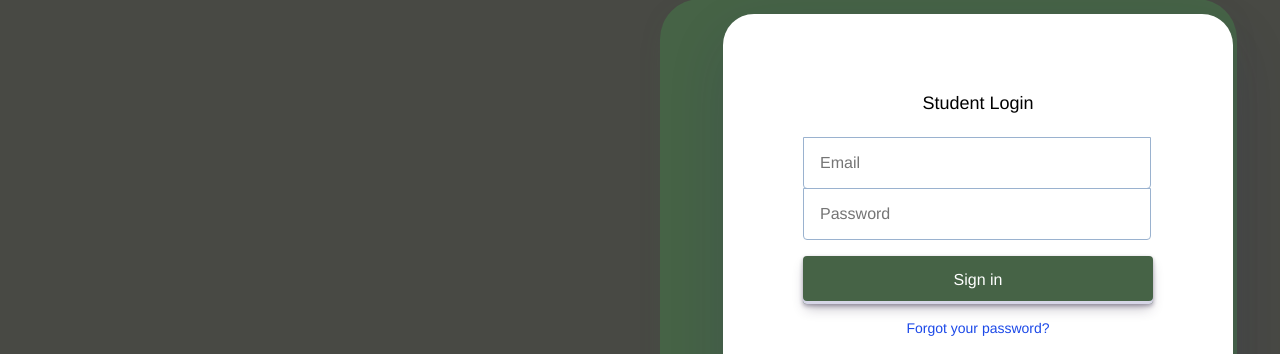
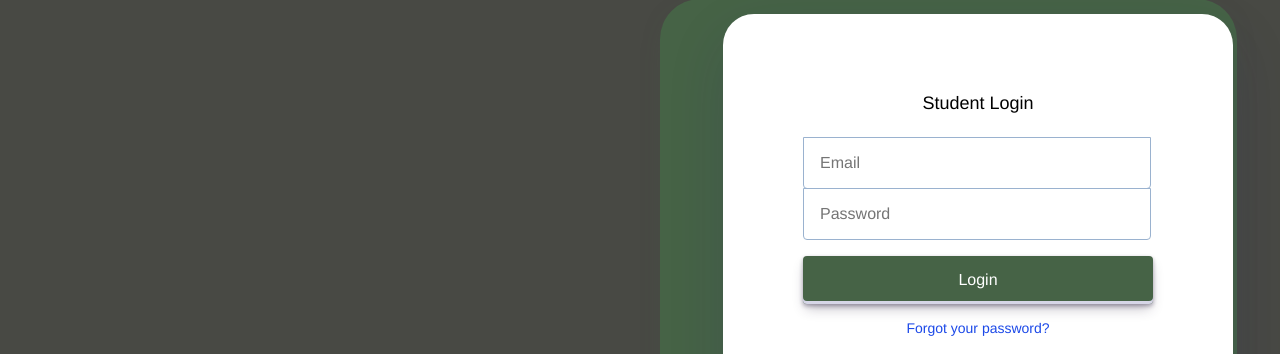
Before and after one commit to wesbruh/TutorWebsite, a React (Create React App) app in the folder client/: page /studentLogIn in a window 1280 px wide. Shown: the part 236-590 px from the top of the page. Built offline with nearby package versions, Linux system fonts and the light colour scheme.

Commit message:
user can login and navigate student or tutor dashboard

```diff
--- a/client/src/App.js
+++ b/client/src/App.js
@@ -21,7 +21,7 @@ function App() {
         <Route path="/tutorlogin" element = {<TutorLoginPage/>} />
         <Route path="/studentsignup" element={<StudentSignUp />} />
         <Route path="/tutorsignup" element={<TutorSignUp />} />
-        <Route path="/studentdashboard" element={<StudentDashboard />} />
+        <Route path="/studentDashboard" element={<StudentDashboard />} />
       </Routes>
 
   );
--- a/client/src/Login/indexStudentLogin.jsx
+++ b/client/src/Login/indexStudentLogin.jsx
@@ -1,30 +1,66 @@
-import React from "react";
-import { useNavigate } from 'react-router-dom';
+import React, { useState } from "react";
+import { useNavigate } from "react-router-dom";
 /* IMAGES NEED TO BE SUPPORTED, JUST TESTING RIGHT NOW - JAGROOP*/
 /*import { Frame } from "./Frame";*/
 import backButton from "../assets/BackButton.png";
 import logo from "../assets/logo.svg";
 import "./styleStudentLogin.css"; // Modified
+import { ToastContainer, toast, Flip } from "react-toastify";
+import "react-toastify/dist/ReactToastify.css";
+import axios from "axios";
 
 export const StudentLoginPage = () => {
   const navigate = useNavigate();
   // navigation functions used for buttons
-    const studentSignup = () =>{
-        navigate('/studentsignup');
+  const studentSignup = () => {
+    navigate("/studentsignup");
   };
-    const tutorSignup = () =>{
-        navigate('/tutorsignup');
+  const tutorSignup = () => {
+    navigate("/tutorsignup");
   };
-    const home = () =>{
-        navigate('/');
+  const home = () => {
+    navigate("/");
   };
-    const tutorLogin = () =>{
-        navigate('/tutorlogin');
+  const tutorLogin = () => {
+    navigate("/tutorlogin");
   };
-    const studentDashboard = () =>{
-        navigate('/studentdashboard');
+
+  // getter setter
+  const [email, setEmail] = useState("");
+  const [password, setPassword] = useState("");
+
+  // form function
+  const handleLogin = async (e) => {
+    e.preventDefault();
+    try {
+      //response
+      const res = await axios.post(
+        `${process.env.REACT_APP_API}/api/v1/auth/login`,
+        { email, password }
+      );
+      const role = res.data.user.role;
+      if (res && res.data.success) {
+        toast.success(res.data.message);
+        //check student or tutor
+        if (role === "student") {
+          setTimeout(() => {
+            navigate("/StudentDashboard");
+          }, 1500);
+        } else if (role === "tutor") {
+          // tutorDashboard not yet done, console.log instead
+          console.log("navigate tutorDashboard");
+          // setTimeout(() => {
+          //     navigate("/tutorDashboard");
+          //   }, 1500);
         }
-
+      } else {
+        toast.error("Email or password is wrong");
+      }
+    } catch (error) {
+      console.log(error);
+      toast.error("Huh Something wrong");
+    }
+  };
   return (
     <div className="student-login-page">
       <div className="div">
@@ -40,25 +76,33 @@ export const StudentLoginPage = () => {
               <div className="frame-2">
                 <div className="text-wrapper">Student Login</div>
 
-                                <div className="frame-3">
-
+                <form className="frame-3" onSubmit={handleLogin}>
                   <div className="frame-4">
                     <input
                       className="input"
+                      placeholder="Email"
                       type="email"
-                                        placeholder="Email"
+                      /*get from user input*/
+                      value={email}
+                      onChange={(e) => setEmail(e.target.value)}
+                      required
                     />
+
                     <input
                       className="input"
                       type="password"
                       placeholder="Password"
+                      /*get from user input*/
+                      value={password}
+                      onChange={(e) => setPassword(e.target.value)}
+                      required
                     />
                   </div>
 
-                                    <button className="sign-in-button" onClick={studentDashboard}>
-                                        <div className="text-wrapper-2">Sign in</div>
+                  <button className="sign-in-button" type="submit">
+                    <div className="text-wrapper-2">Login</div>
                   </button>
-                                </div>
+                </form>
               </div>
 
               <div className="text-wrapper-3">Forgot your password?</div>
@@ -68,7 +112,9 @@ export const StudentLoginPage = () => {
               <div className="frame-5">
                 <div className="rectangle" />
 
-                                <button className="text-wrapper-4" onClick={tutorLogin} >Tutor Login</button>
+                <button className="text-wrapper-4" onClick={tutorLogin}>
+                  Tutor Login
+                </button>
 
                 <div className="rectangle" />
               </div>
@@ -79,11 +125,15 @@ export const StudentLoginPage = () => {
 
               <div className="sign-up-buttons">
                 <div className="div-wrapper">
-                                    <button className="text-wrapper-5" onClick={studentSignup}>Student</button>
+                  <button className="text-wrapper-5" onClick={studentSignup}>
+                    Student
+                  </button>
                 </div>
 
                 <div className="div-wrapper">
-                                    <button className="text-wrapper-5" onClick={tutorSignup}>Tutor</button>
+                  <button className="text-wrapper-5" onClick={tutorSignup}>
+                    Tutor
+                  </button>
                 </div>
               </div>
             </div>
@@ -107,6 +157,7 @@ export const StudentLoginPage = () => {
           </p>
         </div>
       </div>
+      <ToastContainer hideProgressBar transition={Flip} />
     </div>
   );
 };
--- a/client/src/Sign-Up/indexStudentSign-Up.jsx
+++ b/client/src/Sign-Up/indexStudentSign-Up.jsx
@@ -1,12 +1,12 @@
-import React, {useState} from "react";
-import {BrowserRouter as Router, Routes, Route, Link} from "react-router-dom";
-import {useNavigate} from "react-router-dom";
+import React, { useState } from "react";
+import { BrowserRouter as Router, Routes, Route, Link } from "react-router-dom";
+import { useNavigate } from "react-router-dom";
 import backButton from "../assets/BackButton.png";
 import greenRectangleDesign from "../assets/greenbox.png";
 import logo from "../assets/logo.svg";
 import "./style.css";
-import { ToastContainer, toast, Flip} from 'react-toastify';
-import 'react-toastify/dist/ReactToastify.css';
+import { ToastContainer, toast, Flip } from "react-toastify";
+import "react-toastify/dist/ReactToastify.css";
 import axios from "axios";
 
 export const StudentSignUp = () => {
@@ -35,22 +35,24 @@ export const StudentSignUp = () => {
     // console.log(firstName, lastName, name, email, password);
     // toast.success("Register Successfully");
     try {
-      const res = await axios.post( `${process.env.REACT_APP_API}/api/v1/auth/register`,{firstName,lastName,name,email,password,role});
-      if(res && res.data.success){
+      const res = await axios.post(
+        `${process.env.REACT_APP_API}/api/v1/auth/register`,
+        { firstName, lastName, name, email, password, role }
+      );
+      if (res && res.data.success) {
         //console.log("success " + res.data.success);
         toast.success(res && res.data.message);
         setTimeout(() => {
-            navigate("/studentLogIn")
+          navigate("/studentLogIn");
         }, 1500);
-      }else{
+      } else {
         //console.log(res.data.success);
         toast.error(res && res.data.message);
       }
     } catch (error) {
-      console.log(error)
-      toast.error("Something wrong")
+      console.log(error);
+      toast.error("Something wrong");
     }
-
   };
   // console.log(process.env.REACT_APP_API);
   return (
@@ -91,19 +93,19 @@ export const StudentSignUp = () => {
 
                       <input
                         className="div-wrapper"
-                        placeholder="Email"
-                        type="email"
-                        value={email}
-                        onChange={(e) => setEmail(e.target.value)}
+                        type="text"
+                        placeholder="User name"
+                        value={name}
+                        onChange={(e) => setName(e.target.value)}
                         required
                       />
 
                       <input
                         className="div-wrapper"
-                        type="text"
-                        placeholder="Name"
-                        value={name}
-                        onChange={(e) => setName(e.target.value)}
+                        placeholder="Email"
+                        type="email"
+                        value={email}
+                        onChange={(e) => setEmail(e.target.value)}
                         required
                       />
 
@@ -150,7 +152,6 @@ export const StudentSignUp = () => {
         </div>
 
         <div className="top-bar">
-
           <div className="back-logo">
             <button onClick={home}>
               <img className="logo" alt="Logo" src={logo} />
@@ -169,7 +170,7 @@ export const StudentSignUp = () => {
           </p>
         </div>
       </div>
-      <ToastContainer hideProgressBar transition={Flip}/>
+      <ToastContainer hideProgressBar transition={Flip} />
     </div>
   );
 };
```
Also changed, not shown: 2 other files (tests, documents, lock files or other folders). Lines whose indentation alone changed are shown as unchanged.
